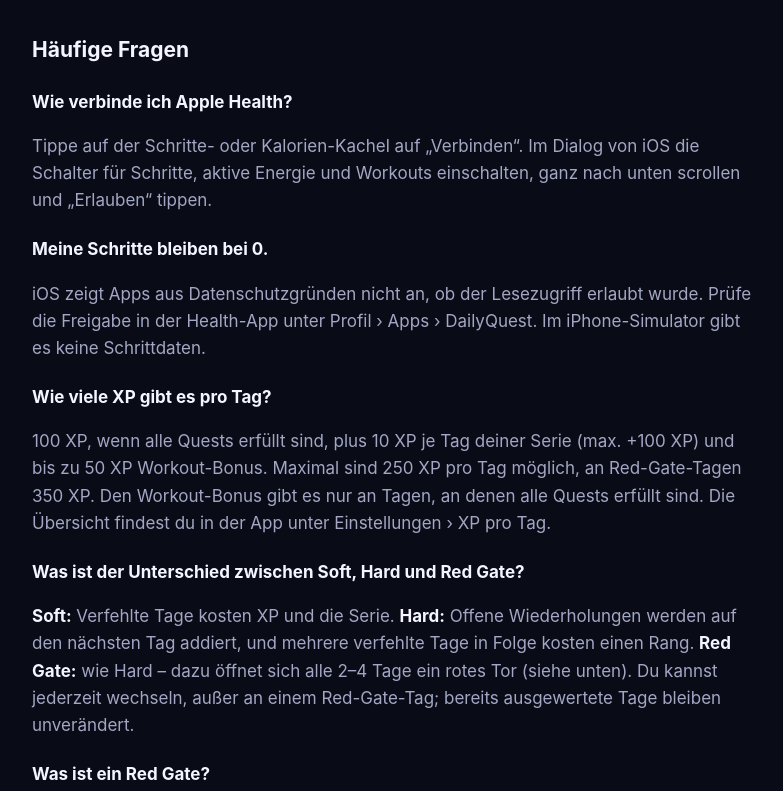
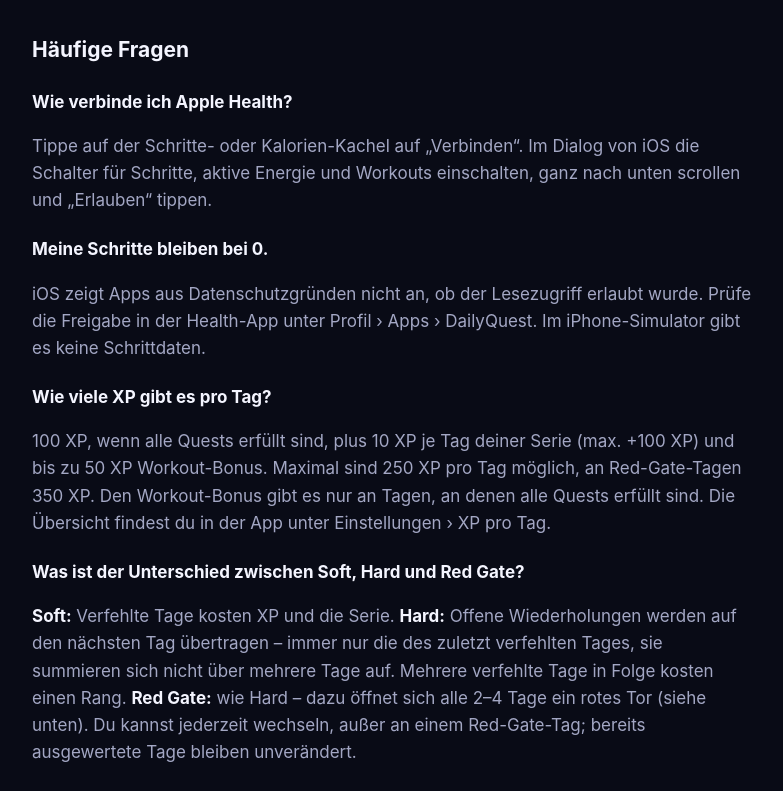
Before and after one commit to Chrizzly90/dailyquest-site, a plain HTML site: page de/support.html in a window 1280 px wide. Shown: the part 159-950 px from the top of the page, without its empty margins (248-1031 px from the left). Drawn offline with Linux system fonts and the light colour scheme.

Commit message:
FAQ: Strafwiederholungen stammen nur vom zuletzt verfehlten Tag (DE/EN)
Co-Authored-By: Claude Sonnet 5.5 <noreply@anthropic.com>

```diff
--- a/de/support.html
+++ b/de/support.html
@@ -27,7 +27,7 @@
   <p>100 XP, wenn alle Quests erfüllt sind, plus 10 XP je Tag deiner Serie (max. +100 XP) und bis zu 50 XP Workout-Bonus. Maximal sind 250 XP pro Tag möglich, an Red-Gate-Tagen 350 XP. Den Workout-Bonus gibt es nur an Tagen, an denen alle Quests erfüllt sind. Die Übersicht findest du in der App unter Einstellungen › XP pro Tag.</p>
 
   <h3>Was ist der Unterschied zwischen Soft, Hard und Red Gate?</h3>
-  <p><strong>Soft:</strong> Verfehlte Tage kosten XP und die Serie. <strong>Hard:</strong> Offene Wiederholungen werden auf den nächsten Tag addiert, und mehrere verfehlte Tage in Folge kosten einen Rang. <strong>Red Gate:</strong> wie Hard – dazu öffnet sich alle 2–4 Tage ein rotes Tor (siehe unten). Du kannst jederzeit wechseln, außer an einem Red-Gate-Tag; bereits ausgewertete Tage bleiben unverändert.</p>
+  <p><strong>Soft:</strong> Verfehlte Tage kosten XP und die Serie. <strong>Hard:</strong> Offene Wiederholungen werden auf den nächsten Tag übertragen – immer nur die des zuletzt verfehlten Tages, sie summieren sich nicht über mehrere Tage auf. Mehrere verfehlte Tage in Folge kosten einen Rang. <strong>Red Gate:</strong> wie Hard – dazu öffnet sich alle 2–4 Tage ein rotes Tor (siehe unten). Du kannst jederzeit wechseln, außer an einem Red-Gate-Tag; bereits ausgewertete Tage bleiben unverändert.</p>
 
   <h3>Was ist ein Red Gate?</h3>
   <p>Im Red-Gate-Modus öffnet sich zufällig alle 2–4 Tage ein rotes Tor. An diesem Tag sind alle Ziele um ×1,1 bis ×1,5 erhöht – auch Schritte und Kalorien. Quests, Ziele, Modus und Tagesreset lassen sich an diesem Tag nicht ändern. Schaffst du alle Quests, gibt es ×1,5 XP auf die Tageswertung. Am nächsten Tag gelten wieder die normalen Ziele.</p>
```
Also changed, not shown: en/support.html (+1 -1 lines).
